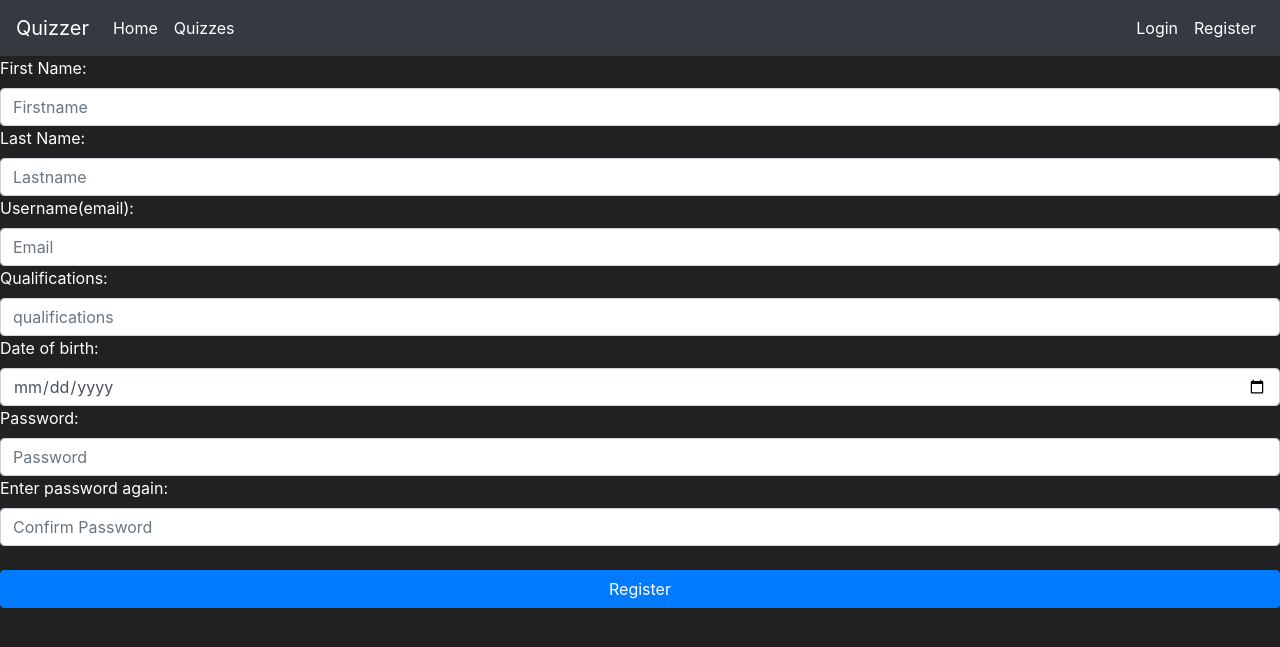
After one commit to 23f3002567/MAD1_Proj_QuizMaster, a Flask app: page /register in a window 1280 px wide. The commit adds this page. Shown: the top 647 px of the page. Run offline with Flask 3, Linux system fonts and the light colour scheme.

Commit message:
added lots like downloaded email_verification library, changed the structure a bit to avoid circular imports -> need to check on that later. also created the login and register pages and set up a login system using flask_login. also updated the requirements.txt to show all the stuff added/downloaded

```diff
--- a/app.py
+++ b/app.py
@@ -1,17 +1,8 @@
 from flask import Flask,render_template
 app = Flask(__name__)
-
 app.config['SECRET_KEY']= 'e60b224224c50fb846f1b04b'
 
-import models
-@app.route('/')
-def index():
-    return render_template("home.html")
-
-@app.route('/login')
-def login():
-
-    return render_template("login.html")
+import models,routes
 
 
 if __name__ == '__main__':
--- a/forms.py
+++ b/forms.py
@@ -1,15 +1,18 @@
 from flask_wtf import FlaskForm
-from wtforms import StringField, PasswordField, DateField
+from wtforms import StringField, PasswordField, DateField,SubmitField
+from wtforms.validators import Length, EqualTo, Email, DataRequired
 
-class loginForm():
-    username = StringField(label='Username:')
-    password = PasswordField(label='Password: ')
+class loginForm(FlaskForm):
+    email = StringField(label='Username:', validators=[Email(), DataRequired()])
+    password = PasswordField(label='Password: ', validators=[Length(min=8, max=70), DataRequired()])
+    submit=SubmitField(label='Submit')
 
-class registerForm():
-    firstname=StringField(label = 'First Name:')
-    lastname=StringField(label = 'Last Name:')
-    qualification=StringField(label='Qualifications:')
-    dob=DateField(label='Date of birth:')
-    username = StringField(label='Username(email):')
-    password = PasswordField(label='Password:')
-    checkpwd= PasswordField(label='Enter password again:')
+class registerForm(FlaskForm):
+    firstname=StringField(label = 'First Name:', validators=[Length(min=2, max=30), DataRequired()])
+    lastname=StringField(label = 'Last Name:' ,validators=[Length(min=2, max=30), DataRequired()])
+    qualification=StringField(label='Qualifications:', validators=[Length(min=2, max=300), DataRequired()])
+    dob=DateField(label='Date of birth:', validators=[DataRequired()])
+    email = StringField(label='Username(email):', validators=[Email(), DataRequired()])
+    password = PasswordField(label='Password:', validators=[Length(min=8, max=70), DataRequired()])
+    checkpwd= PasswordField(label='Enter password again:', validators=[EqualTo('password'), DataRequired()])
+    submit= SubmitField(label='Submit')
--- a/requirements.txt
+++ b/requirements.txt
@@ -1,7 +1,9 @@
 blinker==1.9.0
 click==8.1.8
 Flask==3.1.0
+Flask-Login==0.6.3
 Flask-SQLAlchemy==3.1.1
+Flask-WTF==1.2.2
 greenlet==3.1.1
 itsdangerous==2.2.0
 Jinja2==3.1.5
@@ -10,3 +12,4 @@ python-dotenv==1.0.1
 SQLAlchemy==2.0.38
 typing_extensions==4.12.2
 Werkzeug==3.1.3
+WTForms==3.2.1
--- /dev/null
+++ b/routes.py
@@ -0,0 +1,34 @@
+from app import app
+from flask import render_template,redirect,url_for
+import models
+from forms import registerForm,loginForm
+from flask_login import login_user
+
+
+@app.route('/')
+def index():
+    return render_template("home.html")
+
+
+@app.route('/register', methods=['POST','GET'])
+def register():
+    form=registerForm()
+    if form.validate_on_submit():
+        newUser= models.User(name=form.firstname.data+" "+form.lastname.data,email=form.email.data,password=form.password.data,qualification=form.qualification.data,dob=form.dob.data)
+        models.db.session.add(newUser)
+        models.db.session.commit()
+        return redirect(url_for('login'))
+
+    return render_template("register.html",form=form)
+
+
+@app.route('/login', methods=['POST','GET'])
+def login():
+    form=loginForm()
+    if form.validate_on_submit():
+        user=models.User.query.filter_by(email=form.email.data).first()
+        if user and user.password==form.password.data:
+            login_user(user)
+            return redirect(url_for('index'))
+
+    return render_template("login.html", form=form)
--- a/templates/base.html
+++ b/templates/base.html
@@ -36,7 +36,7 @@
                   <a class="nav-link" href="{{url_for('login')}}">Login</a>
               </li>
               <li class="nav-item active">
-                  <a class="nav-link" href="#">Register</a>
+                  <a class="nav-link" href="{{url_for('register')}}">Register</a>
               </li>
           </ul>
         </div>
--- /dev/null
+++ b/templates/register.html
@@ -0,0 +1,30 @@
+{%extends "base.html"%}
+{%block title%}Register{%endblock%}
+
+{%block body%}
+    <form method="POST" class="form-register" style="color:white">
+        {{form.hidden_tag()}}
+        {{form.firstname.label()}}
+        {{form.firstname(class="form-control",placeholder="Firstname")}}
+
+        {{form.lastname.label()}}
+        {{form.lastname(class="form-control",placeholder="Lastname")}}
+
+        {{form.email.label()}}
+        {{form.email(class="form-control",placeholder="Email")}}
+
+        {{form.qualification.label()}}
+        {{form.qualification(class="form-control",placeholder="qualifications")}}
+
+        {{form.dob.label()}}
+        {{form.dob(class="form-control",placeholder="Date of Birth")}}
+
+        {{form.password.label()}}
+        {{form.password(class="form-control",placeholder="Password")}}
+
+        {{form.checkpwd.label()}}
+        {{form.checkpwd(class="form-control",placeholder="Confirm Password")}}
+        <br>
+        <button class="btn btn-md btn-primary btn-block" type="submit">Register</button>
+    </form>
+{%endblock%}
```
Also changed, not shown: models.py (+29 -0 lines), templates/login.html (+12 -0 lines), instance/quiz.db, 1 other file.
